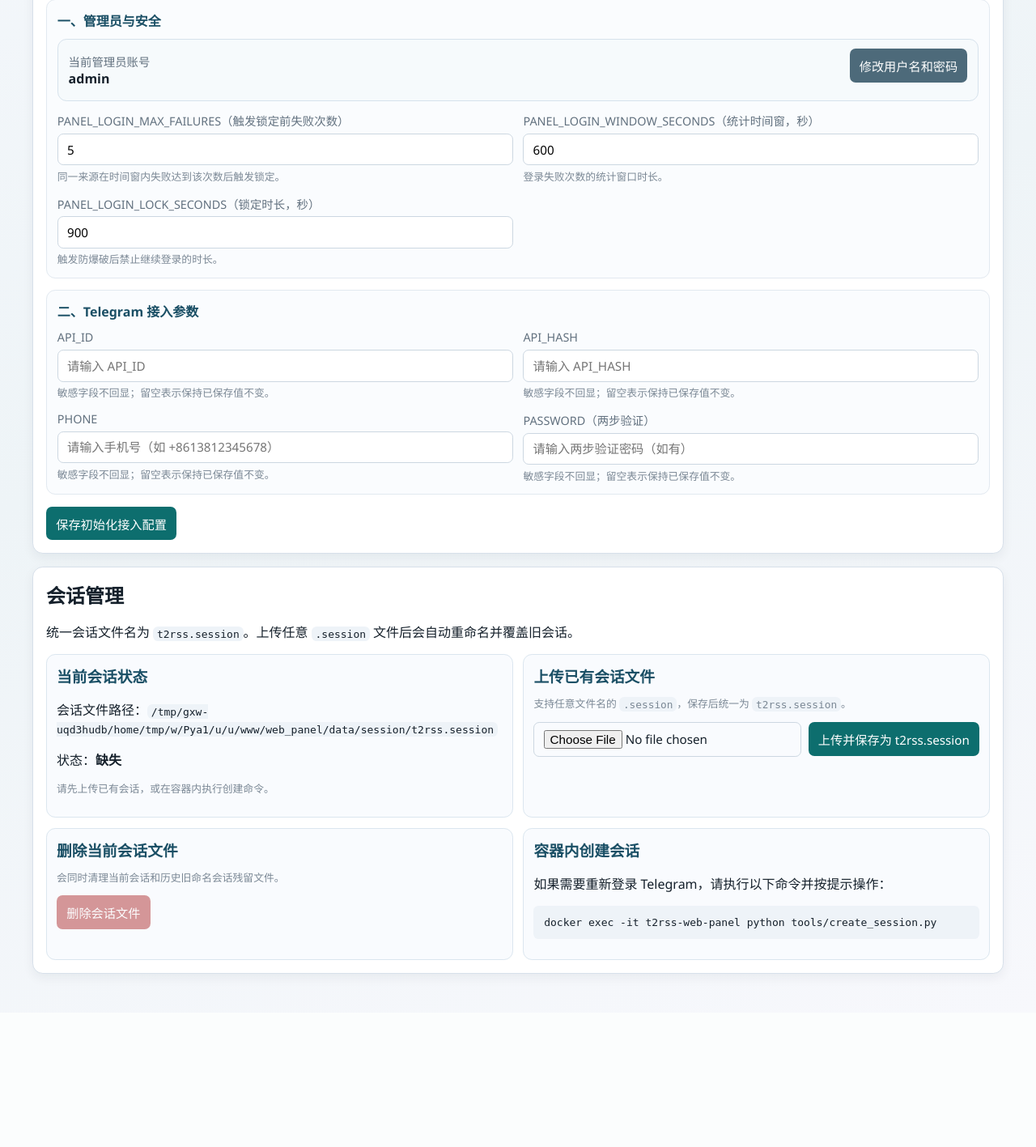
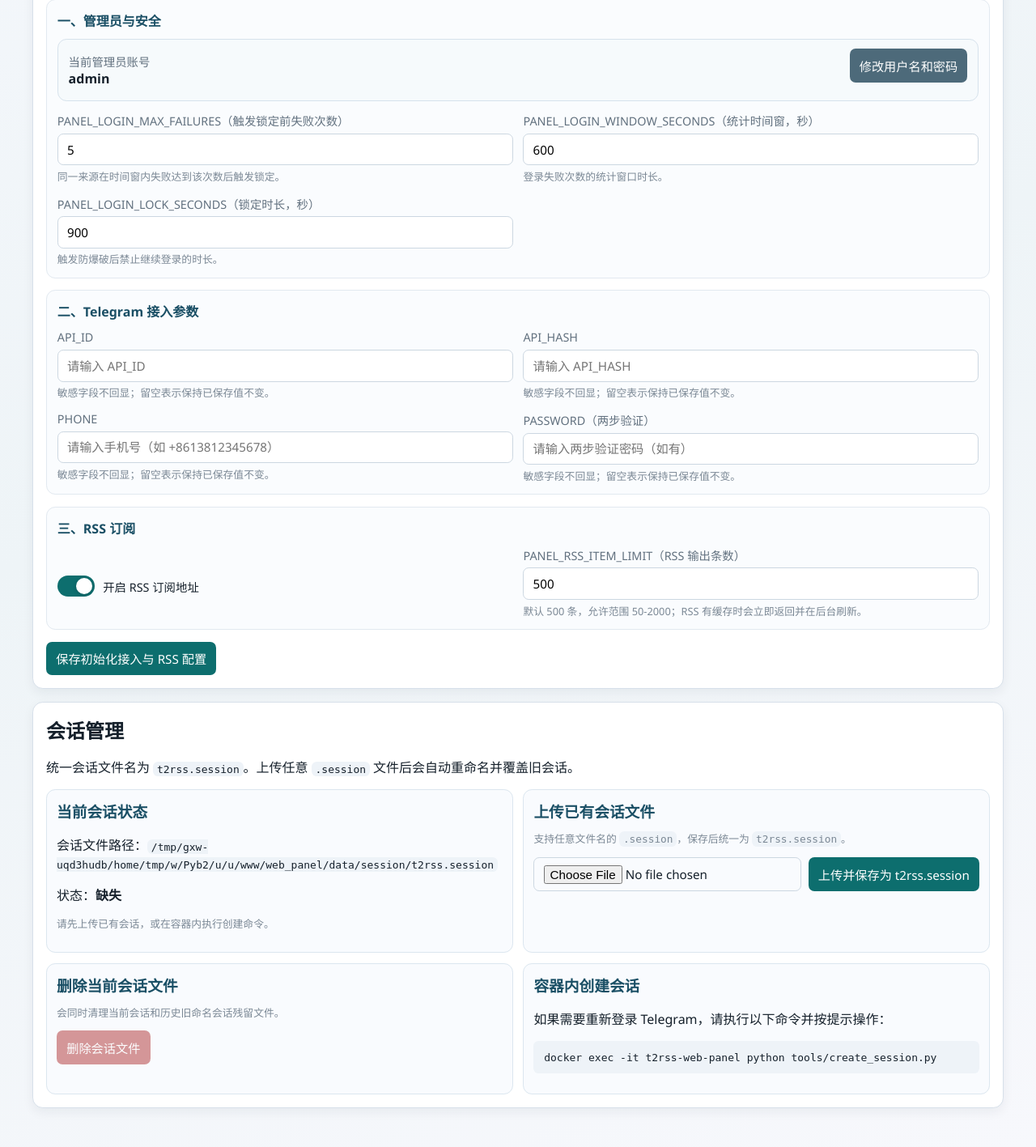
Before and after one commit to jiemo9527/t2rss, a FastAPI app: page /setup in a window 1280 px wide. Shown: the part 258-1675 px from the top of the page at 81% size. Before the commit the page ends 1469 px from the top, so only its background shows below. Run offline with FastAPI, Linux system fonts and the light colour scheme; the visitor is signed in with stand-in values (Sample User, id 1).

Commit message:
add RSS controls and linkified feed descriptions

```diff
--- a/web_panel/app/config_store.py
+++ b/web_panel/app/config_store.py
@@ -36,6 +36,7 @@ PANEL_ENV_KEYS = [
     "PANEL_LOGIN_MAX_FAILURES",
     "PANEL_LOGIN_WINDOW_SECONDS",
     "PANEL_LOGIN_LOCK_SECONDS",
+    "PANEL_RSS_ENABLED",
     "PANEL_RSS_TOKEN",
     "PANEL_RSS_ITEM_LIMIT",
 ]
@@ -68,6 +69,7 @@ DEFAULT_ENV_VALUES = {
     "PANEL_LOGIN_MAX_FAILURES": "5",
     "PANEL_LOGIN_WINDOW_SECONDS": "600",
     "PANEL_LOGIN_LOCK_SECONDS": "900",
+    "PANEL_RSS_ENABLED": "true",
     "PANEL_RSS_TOKEN": "",
     "PANEL_RSS_ITEM_LIMIT": "500",
 }
--- a/web_panel/app/main.py
+++ b/web_panel/app/main.py
@@ -3,6 +3,7 @@ import hmac
 import html
 import json
 import os
+import re
 import secrets
 import shutil
 from datetime import datetime, timezone
@@ -20,7 +21,7 @@ from starlette.middleware.sessions import SessionMiddleware
 from .auth_security import LoginGuardStore, build_password_hash, ensure_auth_baseline, verify_password
 from .backup_manager import BackupManager
 from .checkpoint_store import ChannelCheckpointStore
-from .config_store import ConfigStore, parse_channel_sources, parse_csv, parse_int_csv
+from .config_store import ConfigStore, parse_bool, parse_channel_sources, parse_csv, parse_int_csv
 from .forwarder_service import ForwarderRunner, resolve_identifiers_preview
 from .history_store import RunHistoryStore
 from .logging_utils import create_logger, rebind_logger_file_handler
@@ -75,6 +76,8 @@ app.mount("/static", StaticFiles(directory=str(BASE_DIR / "static")), name="stat
 templates = Jinja2Templates(directory=str(BASE_DIR / "templates"))
 RSS_REFRESH_TIMEOUT_SECONDS = 20
 RSS_BACKGROUND_REFRESH_TIMEOUT_SECONDS = 120
+RSS_HTTP_URL_RE = re.compile(r"https?://[^\s<>\"']+", re.IGNORECASE)
+RSS_URL_TRAILING_CHARS = ".,;:!?)]}，。！？、；：）】》"
 rss_refresh_task: asyncio.Task | None = None
 
 
@@ -269,6 +272,30 @@ def rss_pub_date(message) -> str:
     if date_value.tzinfo is None:
         date_value = date_value.replace(tzinfo=timezone.utc)
     return format_datetime(date_value)
+
+
+def rss_description_cdata(text: str) -> str:
+    raw = str(text or "（媒体消息）")
+    pieces: list[str] = []
+    position = 0
+
+    for match in RSS_HTTP_URL_RE.finditer(raw):
+        url = match.group(0)
+        while url and url[-1] in RSS_URL_TRAILING_CHARS:
+            url = url[:-1]
+        if not url:
+            continue
+
+        link_end = match.start() + len(url)
+        pieces.append(html.escape(raw[position : match.start()], quote=False))
+        escaped_href = html.escape(url, quote=True)
+        pieces.append(f'<a href="{escaped_href}">{html.escape(url, quote=False)}</a>')
+        pieces.append(html.escape(raw[link_end : match.end()], quote=False))
+        position = match.end()
+
+    pieces.append(html.escape(raw[position:], quote=False))
+    html_body = "".join(pieces).replace("\n", "<br />")
+    return f"<![CDATA[{html_body.replace(']]>', ']]]]><![CDATA[>')}]]>"
 
 
 class RssRefreshUnavailable(Exception):
@@ -388,7 +415,7 @@ async def build_live_rss_xml(request: Request, token: str, raw_config: Dict[str,
                 text = message_text_for_feed(message)
                 title = rss_title_from_text(text, f"Telegram 消息 {message_id}")
                 link = build_message_link(destination_channel, message_id) or feed_link
-                description = xml_escape(text or "（媒体消息）").replace("\n", "<br />")
+                description = rss_description_cdata(text)
                 guid = link or f"t2rss:{destination_channel}:{message_id}"
                 pub_date = rss_pub_date(message)
 
@@ -674,6 +701,8 @@ async def rss_feed(token: str, request: Request):
     raw_config = config_store.load_raw_config()
     expected_token = str(raw_config.get("PANEL_RSS_TOKEN", "")).strip()
     if not expected_token or not hmac.compare_digest(str(token or ""), expected_token):
+        raise HTTPException(status_code=404, detail="RSS feed not found")
+    if not parse_bool(raw_config.get("PANEL_RSS_ENABLED", "true"), True):
         raise HTTPException(status_code=404, detail="RSS feed not found")
 
     cached_xml = read_rss_cache()
@@ -728,6 +757,8 @@ async def dashboard(request: Request):
     panel_settings = config_store.build_panel_settings()
     destination_display, destination_url = build_tme_link(raw_config.get("DESTINATION_CHANNEL", ""))
     rss_token = str(raw_config.get("PANEL_RSS_TOKEN", "")).strip()
+    rss_enabled = parse_bool(raw_config.get("PANEL_RSS_ENABLED", "true"), True)
+    rss_item_limit = safe_rss_limit(raw_config.get("PANEL_RSS_ITEM_LIMIT", "500"))
 
     keyword_blacklist = parse_csv(raw_config.get("KEYWORD_BLACKLIST", ""))
     text_replacement_terms = parse_csv(raw_config.get("TEXT_REPLACEMENT_TERMS", ""))
@@ -770,7 +801,9 @@ async def dashboard(request: Request):
                 "destination_channel": raw_config.get("DESTINATION_CHANNEL", ""),
                 "destination_display": destination_display,
                 "destination_url": destination_url,
-                "rss_url": build_rss_url(request, rss_token) if rss_token else "",
+                "rss_enabled": rss_enabled,
+                "rss_item_limit": rss_item_limit,
+                "rss_url": build_rss_url(request, rss_token) if rss_enabled and rss_token else "",
                 "source_summary": f"{enabled_source_count}/{total_source_count}",
                 "keyword_blacklist_text": "，".join(keyword_blacklist),
                 "keyword_blacklist_count": len(keyword_blacklist),
@@ -846,8 +879,10 @@ async def setup_save(request: Request):
         "API_HASH",
         "PHONE",
         "PASSWORD",
+        "PANEL_RSS_ENABLED",
+        "PANEL_RSS_ITEM_LIMIT",
     ]
-    payload = collect_form_payload(form, current, keys, bool_keys=set())
+    payload = collect_form_payload(form, current, keys, bool_keys={"PANEL_RSS_ENABLED"})
 
     # 敏感字段保存后不回显：页面提交为空时默认保持原值不变。
     sensitive_keys = {"API_ID", "API_HASH", "PHONE", "PASSWORD"}
@@ -859,6 +894,8 @@ async def setup_save(request: Request):
     payload["PANEL_ADMIN_PASSWORD"] = current.get("PANEL_ADMIN_PASSWORD", "")
     payload["PANEL_ADMIN_PASSWORD_HASH"] = current.get("PANEL_ADMIN_PASSWORD_HASH", "")
     payload["PANEL_ADMIN_USERNAME"] = current.get("PANEL_ADMIN_USERNAME", "admin")
+    payload["PANEL_RSS_TOKEN"] = current.get("PANEL_RSS_TOKEN", "")
+    payload["PANEL_RSS_ITEM_LIMIT"] = str(safe_rss_limit(payload.get("PANEL_RSS_ITEM_LIMIT", "500")))
 
     if not payload.get("PANEL_ADMIN_USERNAME", "").strip():
         payload["PANEL_ADMIN_USERNAME"] = "admin"
--- a/web_panel/app/static/style.css
+++ b/web_panel/app/static/style.css
@@ -332,6 +332,57 @@ label {
     margin-top: 0.6rem;
 }
 
+.toggle-row {
+    position: relative;
+    flex-direction: row;
+    align-items: center;
+    gap: 0.65rem;
+    margin-top: 0.6rem;
+    color: var(--text);
+}
+
+.toggle-row input[type="checkbox"] {
+    position: absolute;
+    opacity: 0;
+    pointer-events: none;
+}
+
+.toggle-slider {
+    position: relative;
+    flex: 0 0 auto;
+    width: 46px;
+    height: 26px;
+    border-radius: 999px;
+    background: #b8c6d2;
+    transition: background 0.18s ease;
+}
+
+.toggle-slider::after {
+    content: "";
+    position: absolute;
+    top: 3px;
+    left: 3px;
+    width: 20px;
+    height: 20px;
+    border-radius: 50%;
+    background: #fff;
+    box-shadow: 0 1px 4px rgba(12, 31, 45, 0.25);
+    transition: transform 0.18s ease;
+}
+
+.toggle-row input[type="checkbox"]:checked + .toggle-slider {
+    background: var(--brand);
+}
+
+.toggle-row input[type="checkbox"]:checked + .toggle-slider::after {
+    transform: translateX(20px);
+}
+
+.toggle-row:focus-within .toggle-slider {
+    outline: 2px solid rgba(13, 110, 110, 0.28);
+    outline-offset: 2px;
+}
+
 input,
 textarea,
 button {
--- a/web_panel/app/templates/dashboard.html
+++ b/web_panel/app/templates/dashboard.html
@@ -41,12 +41,16 @@
             <li><span>测试模式</span><strong>{{ "已开启" if config_preview.test_mode_enabled else "已关闭" }}</strong></li>
             <li><span>去重开关</span><strong>{{ "true" if config_preview.deduplication_enabled == "true" else "false" }}</strong></li>
             <li><span>去重扫描条数</span><strong>{{ config_preview.deduplication_cache_size }}</strong></li>
+            <li><span>RSS 订阅</span><strong>{{ "已开启" if config_preview.rss_enabled else "已关闭" }}</strong></li>
+            <li><span>RSS 输出条数</span><strong>{{ config_preview.rss_item_limit }} 条</strong></li>
             <li>
                 <span>RSS 订阅地址</span>
                 <strong>
                     {% if config_preview.rss_url %}
                     <a class="inline-link" href="{{ config_preview.rss_url }}" target="_blank" rel="noopener noreferrer">打开 RSS</a>
                     <code>{{ config_preview.rss_url }}</code>
+                    {% elif not config_preview.rss_enabled %}
+                    （已关闭）
                     {% else %}
                     （未生成）
                     {% endif %}
--- a/web_panel/app/templates/setup.html
+++ b/web_panel/app/templates/setup.html
@@ -66,8 +66,25 @@
             </div>
         </div>
 
+        <div class="settings-group">
+            <h3>三、RSS 订阅</h3>
+            <div class="form-grid">
+                <label class="toggle-row">
+                    <input type="checkbox" name="PANEL_RSS_ENABLED" {% if config.get('PANEL_RSS_ENABLED', 'true') == 'true' %}checked{% endif %}>
+                    <span class="toggle-slider" aria-hidden="true"></span>
+                    <span>开启 RSS 订阅地址</span>
+                </label>
+
+                <label>
+                    PANEL_RSS_ITEM_LIMIT（RSS 输出条数）
+                    <input type="number" min="50" max="2000" name="PANEL_RSS_ITEM_LIMIT" value="{{ config.get('PANEL_RSS_ITEM_LIMIT', '500') }}">
+                    <small class="field-hint">默认 500 条，允许范围 50-2000；RSS 有缓存时会立即返回并在后台刷新。</small>
+                </label>
+            </div>
+        </div>
+
         <div class="form-actions">
-            <button type="submit">保存初始化接入配置</button>
+            <button type="submit">保存初始化接入与 RSS 配置</button>
         </div>
     </form>
 </section>
```
Also changed, not shown: AGENTS.md (+1 -0 lines), README.md, web_panel/README.md.
